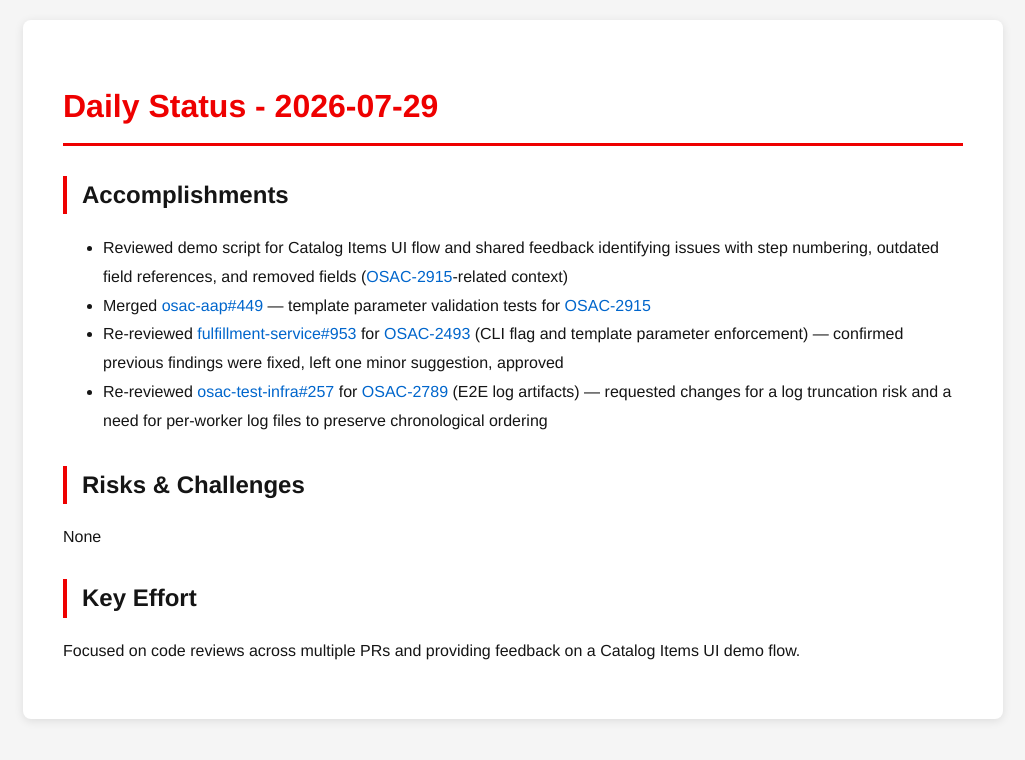
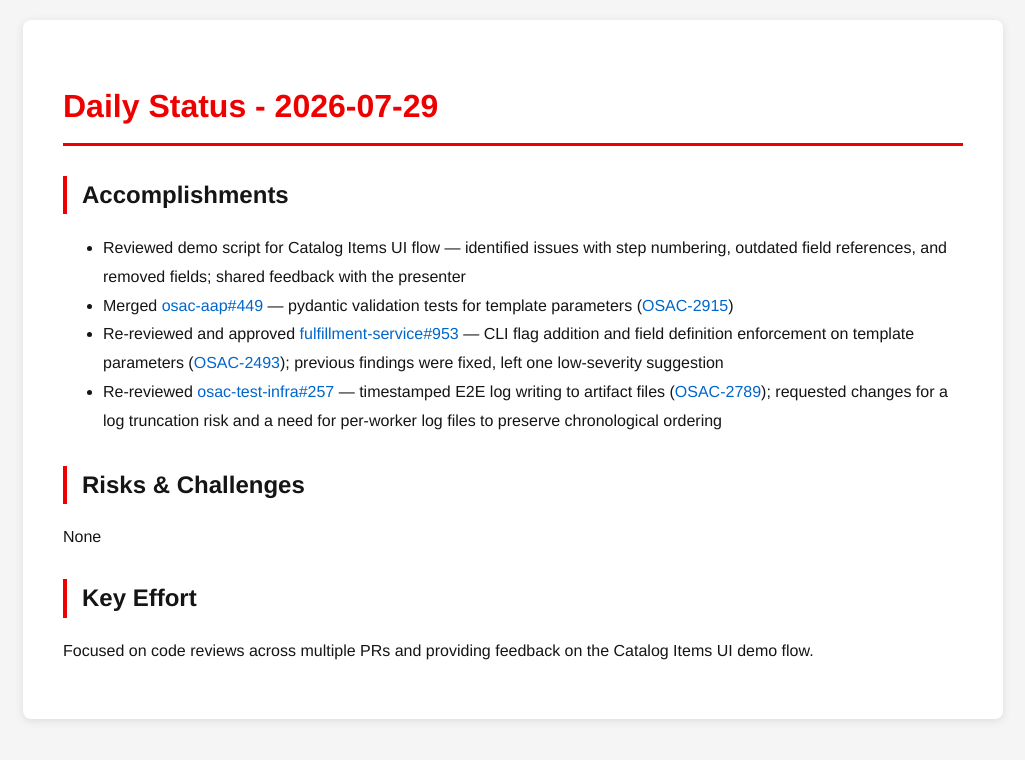
Before and after one commit to tzvatot/daily-status, a Jekyll site: the page built from 2026-07-29.md, in a window 1280 px wide. Shown: the top 760 px of the page, without its empty margins (127-1152 px from the left). Built offline with Jekyll 4.4.1, drawn with Linux system fonts in a browser that asks for light colours.

Commit message:
Daily status update - 2026-07-29

```diff
--- a/2026-07-29.md
+++ b/2026-07-29.md
@@ -7,13 +7,13 @@ date: 2026-07-29
 # Daily Status - 2026-07-29
 
 ## Accomplishments
-- Reviewed demo script for Catalog Items UI flow and shared feedback identifying issues with step numbering, outdated field references, and removed fields ([OSAC-2915](https://redhat.atlassian.net/browse/OSAC-2915)-related context)
-- Merged [osac-aap#449](https://github.com/osac-project/osac-aap/pull/449) — template parameter validation tests for [OSAC-2915](https://redhat.atlassian.net/browse/OSAC-2915)
-- Re-reviewed [fulfillment-service#953](https://github.com/osac-project/fulfillment-service/pull/953) for [OSAC-2493](https://redhat.atlassian.net/browse/OSAC-2493) (CLI flag and template parameter enforcement) — confirmed previous findings were fixed, left one minor suggestion, approved
-- Re-reviewed [osac-test-infra#257](https://github.com/osac-project/osac-test-infra/pull/257) for [OSAC-2789](https://redhat.atlassian.net/browse/OSAC-2789) (E2E log artifacts) — requested changes for a log truncation risk and a need for per-worker log files to preserve chronological ordering
+- Reviewed demo script for Catalog Items UI flow — identified issues with step numbering, outdated field references, and removed fields; shared feedback with the presenter
+- Merged [osac-aap#449](https://github.com/osac-project/osac-aap/pull/449) — pydantic validation tests for template parameters ([OSAC-2915](https://redhat.atlassian.net/browse/OSAC-2915))
+- Re-reviewed and approved [fulfillment-service#953](https://github.com/osac-project/fulfillment-service/pull/953) — CLI flag addition and field definition enforcement on template parameters ([OSAC-2493](https://redhat.atlassian.net/browse/OSAC-2493)); previous findings were fixed, left one low-severity suggestion
+- Re-reviewed [osac-test-infra#257](https://github.com/osac-project/osac-test-infra/pull/257) — timestamped E2E log writing to artifact files ([OSAC-2789](https://redhat.atlassian.net/browse/OSAC-2789)); requested changes for a log truncation risk and a need for per-worker log files to preserve chronological ordering
 
 ## Risks & Challenges
 None
 
 ## Key Effort
-Focused on code reviews across multiple PRs and providing feedback on a Catalog Items UI demo flow.
+Focused on code reviews across multiple PRs and providing feedback on the Catalog Items UI demo flow.
```
